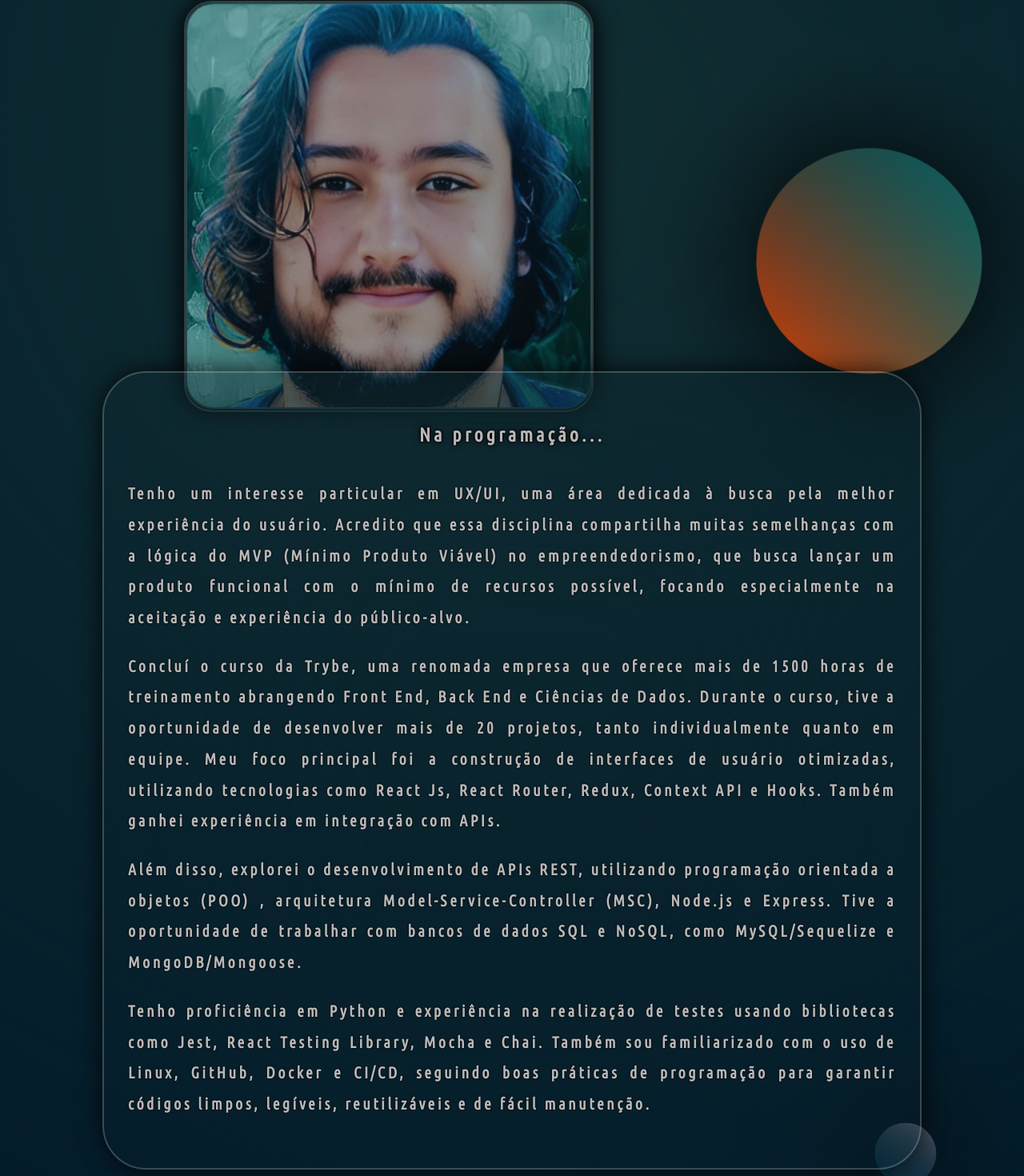
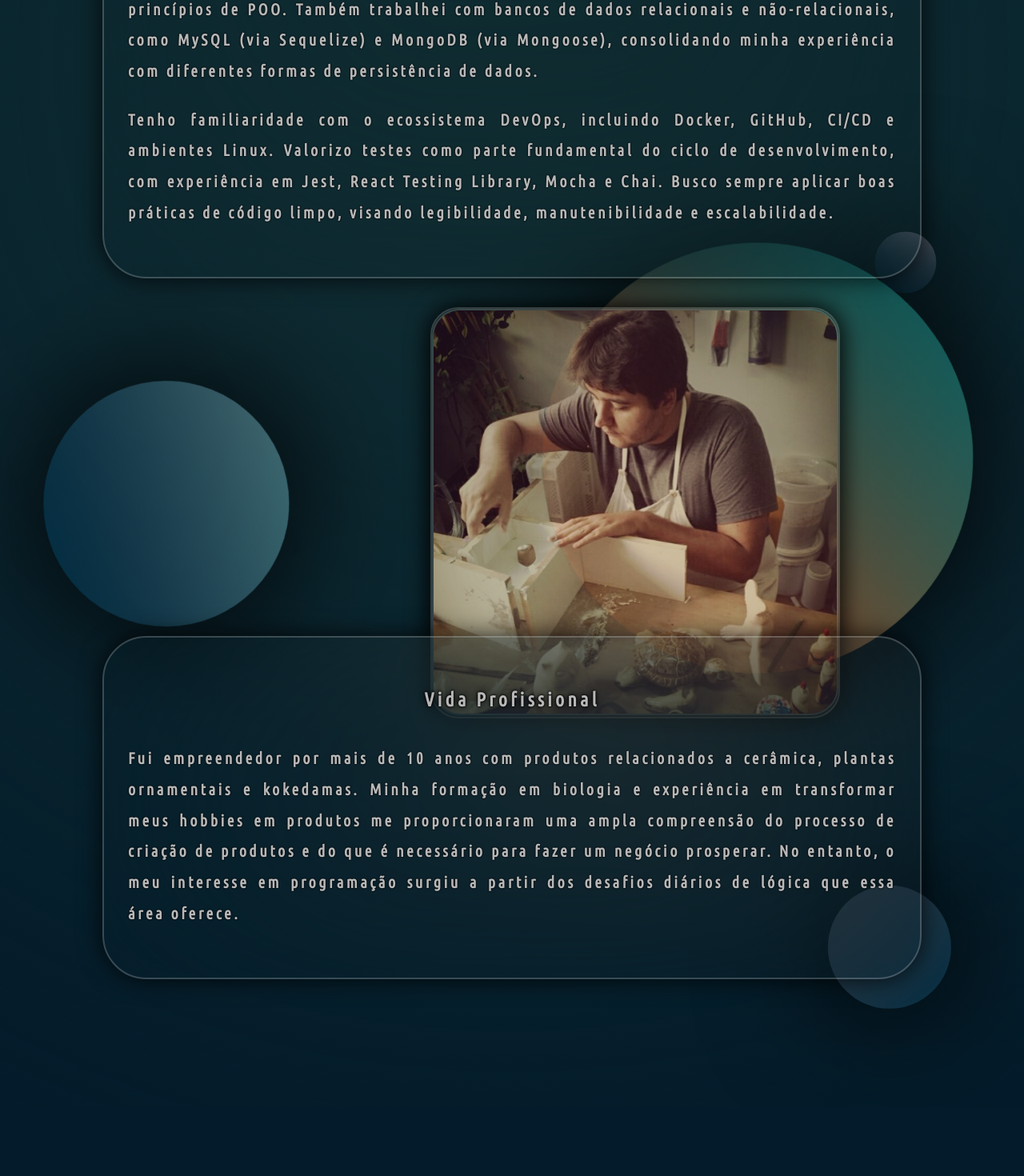
Before and after one commit to brenolg/brenolg.github.io, a React (Create React App) app: page /about in a window 1280 px wide. Shown: the part 1235-2705 px from the top of the page at 80% size. After the commit the page ends 2619 px from the top, so only its background shows below. Built offline with nearby package versions, Linux system fonts and the light colour scheme; a web font is replaced by a local one.

Commit message:
Refactor github

```diff
--- a/src/components/Header.module.css
+++ b/src/components/Header.module.css
@@ -7,7 +7,7 @@ header {
 	display: flex;
 	max-width: clamp(45rem, 42vw, 100rem);
 	justify-content: space-evenly;
-	margin: 0 auto 22rem;
+	margin: 0 auto 18rem;
 	position: sticky;
 	padding: 0 4rem;
 	top: 0;
--- a/src/pages/About.jsx
+++ b/src/pages/About.jsx
@@ -1,3 +1,4 @@
+/* eslint-disable max-len */
 import { motion } from 'framer-motion';
 import React from 'react';
 import techImg from '../images/breno-tech.png';
@@ -11,6 +12,32 @@ export default function About() {
       <motion.div className="ball" id={styles.ballMove} {...motionProps.ballMove} />
 
       <main>
+        <section className={`${styles.relativSection}`}>
+          <motion.div className="ball ballRotate" id={styles.ball4} {...motionProps.ball} />
+          <motion.div className="ball" id={styles.ball5} {...motionProps.ball} />
+
+          <motion.div className={`${styles.img_container_2} glass`} {...motionProps.mainContent}>
+            <img className={`${styles.my_img_2} glass`} src={techImg} alt="foto breno" />
+          </motion.div>
+          <div className={`${styles.professional_description} glass`}>
+            <h2 className={`${styles.titles}`}>Na programação...</h2>
+            <p className={`${styles.p}`}>
+              Atuo como desenvolvedor Front End, com foco em React e TypeScript, nas empresas pelas quais passei, sempre buscando entregar interfaces modernas, performáticas e centradas na experiência do usuário.
+              Sou formado pela Trybe, onde passei por mais de 1500 horas de formação intensiva em desenvolvimento web, com foco em Front End, Back End e Ciência de Dados. Durante esse período, desenvolvi mais de 20 projetos práticos — individuais e em equipe — sempre priorizando a qualidade da interface e a performance. Trabalhei com tecnologias como React JS, React Router, Redux, Context API, Hooks e integração com APIs REST.
+            </p>
+            <br />
+            <br />
+            <p className={`${styles.p}`}>
+              No Back End, atuei na criação de APIs utilizando Node.js, Express, arquitetura MSC e princípios de POO. Também trabalhei com bancos de dados relacionais e não-relacionais, como MySQL (via Sequelize) e MongoDB (via Mongoose), consolidando minha experiência com diferentes formas de persistência de dados.
+            </p>
+            <br />
+            <br />
+            <p className={`${styles.p}`}>
+              Tenho familiaridade com o ecossistema DevOps, incluindo Docker, GitHub, CI/CD e ambientes Linux. Valorizo testes como parte fundamental do ciclo de desenvolvimento, com experiência em Jest, React Testing Library, Mocha e Chai. Busco sempre aplicar boas práticas de código limpo, visando legibilidade, manutenibilidade e escalabilidade.
+            </p>
+          </div>
+        </section>
+
         <section className={`${styles.img_section}`}>
           <motion.div className="ball ballRotate" id={styles.ball1} {...motionProps.ball} />
           <motion.div className="ball ballRotate" id={styles.ball2} {...motionProps.ball} />
@@ -32,52 +59,6 @@ export default function About() {
             </p>
           </motion.div>
         </section>
-
-        <section className={`${styles.relativSection}`}>
-          <motion.div className="ball ballRotate" id={styles.ball4} {...motionProps.ball} />
-          <motion.div className="ball" id={styles.ball5} {...motionProps.ball} />
-
-          <motion.div className={`${styles.img_container_2} glass`} {...motionProps.mainContent}>
-            <img className={`${styles.my_img_2} glass`} src={techImg} alt="foto breno" />
-          </motion.div>
-
-          <div className={`${styles.professional_description} glass`}>
-            <h2 className={`${styles.titles}`}>Na programação...</h2>
-            <p className={`${styles.p} `}>
-              Tenho um interesse particular em UX/UI, uma área dedicada à busca pela melhor
-              experiência do usuário. Acredito que essa disciplina compartilha muitas semelhanças
-              com a lógica do MVP (Mínimo Produto Viável) no empreendedorismo, que busca lançar um
-              produto funcional com o mínimo de recursos possível, focando especialmente na
-              aceitação e experiência do público-alvo.
-            </p>
-            <br />
-            <br />
-            <p className={`${styles.p} `}>
-              Concluí o curso da Trybe, uma renomada empresa que oferece mais de 1500 horas de
-              treinamento abrangendo Front End, Back End e Ciências de Dados. Durante o curso, tive
-              a oportunidade de desenvolver mais de 20 projetos, tanto individualmente quanto em
-              equipe. Meu foco principal foi a construção de interfaces de usuário otimizadas,
-              utilizando tecnologias como React Js, React Router, Redux, Context API e Hooks. Também
-              ganhei experiência em integração com APIs.
-            </p>
-            <br />
-            <br />
-            <p className={`${styles.p} `}>
-              Além disso, explorei o desenvolvimento de APIs REST, utilizando programação orientada
-              a objetos (POO) , arquitetura Model-Service-Controller (MSC), Node.js e Express. Tive
-              a oportunidade de trabalhar com bancos de dados SQL e NoSQL, como MySQL/Sequelize e
-              MongoDB/Mongoose.
-            </p>
-            <br />
-            <br />
-            <p className={`${styles.p} `}>
-              Tenho proficiência em Python e experiência na realização de testes usando bibliotecas
-              como Jest, React Testing Library, Mocha e Chai. Também sou familiarizado com o uso de
-              Linux, GitHub, Docker e CI/CD, seguindo boas práticas de programação para garantir
-              códigos limpos, legíveis, reutilizáveis e de fácil manutenção.
-            </p>
-          </div>
-        </section>
       </main>
     </>
   );
```
Also changed, not shown: src/pages/About.module.css (line endings or trailing spaces), 1 other file (tests, documents, lock files or other folders).
